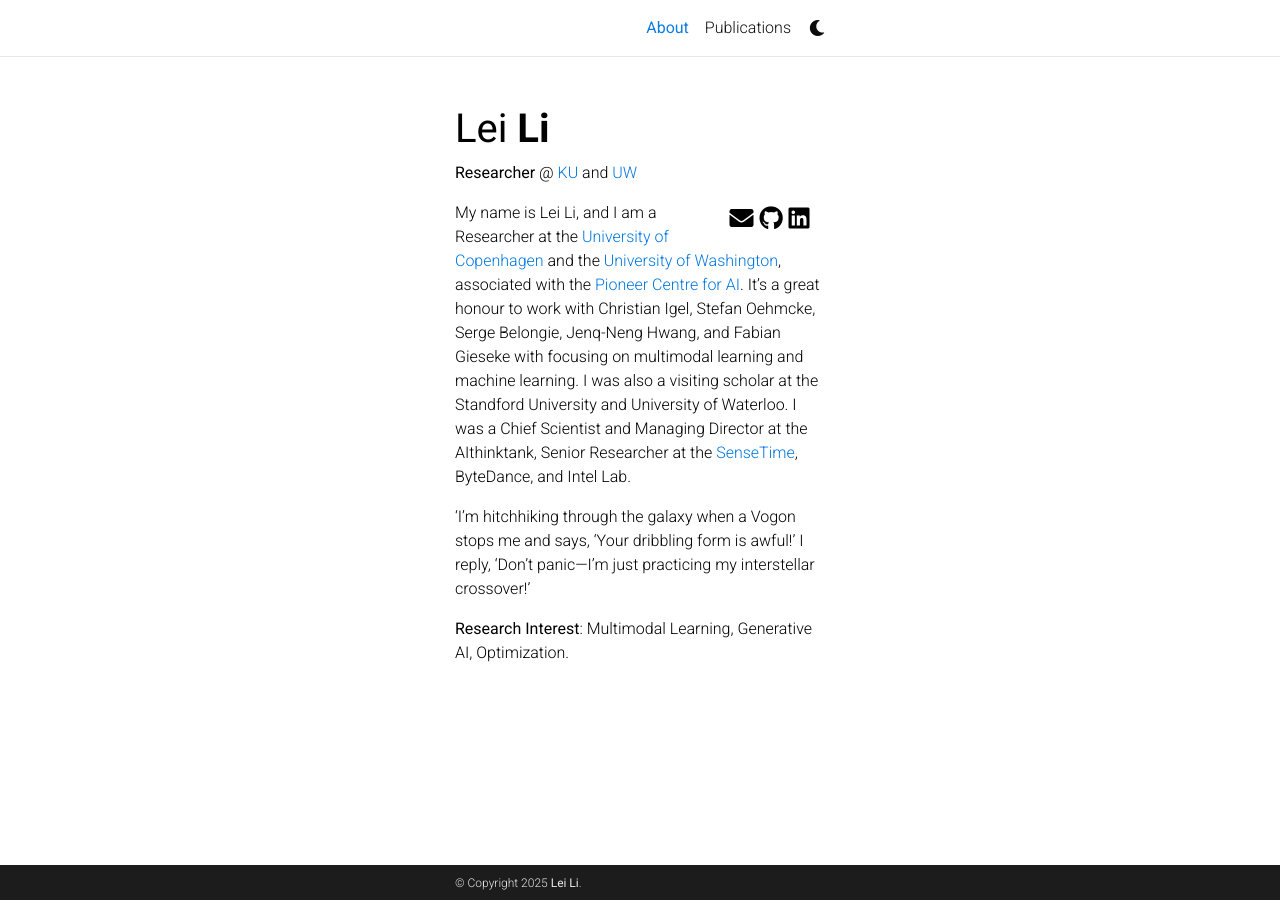
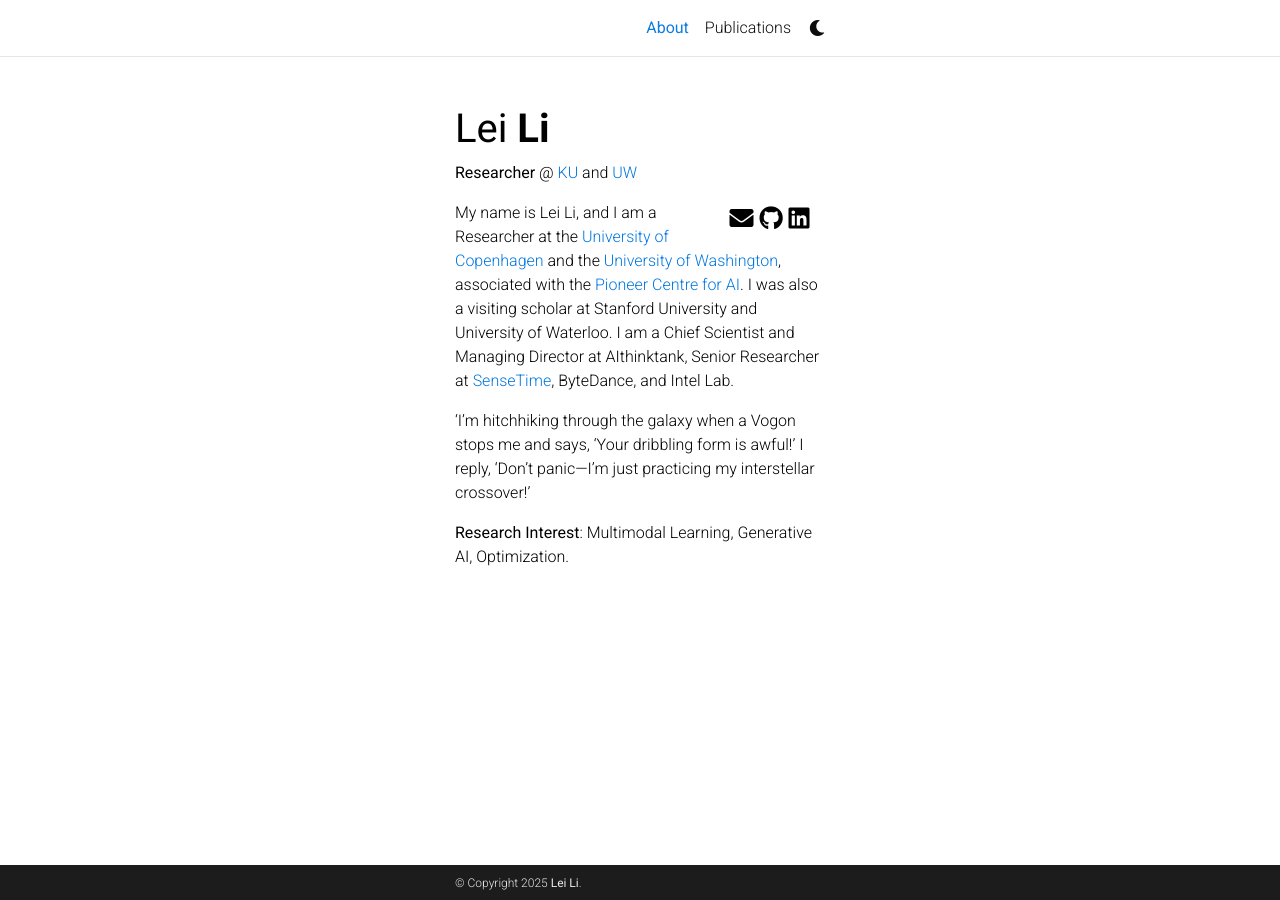
Before and after one commit to llei66/li-lei.github.io, a Jekyll site: the page built from _pages/about.md, in a window 1280 px wide. Built offline with Jekyll 4.4.1, drawn with Linux system fonts in a browser that asks for light colours; comment, search, counter and statistics services are not loaded; a style sheet for code colours, icons or effects is not loaded.

Commit message:
Update about.md

```diff
--- a/_pages/about.md
+++ b/_pages/about.md
@@ -20,7 +20,7 @@
 social: true  # includes social icons at the bottom of the page
 ---
 
-  My name is Lei Li, and I am a Researcher at the [University of Copenhagen](https://www.ku.dk/en) and the [University of Washington](https://www.washington.edu/), associated with the [Pioneer Centre for AI](https://www.aicentre.dk/). It's a great honour to work with Christian Igel, Stefan Oehmcke, Serge Belongie, Jenq-Neng Hwang, and Fabian Gieseke with focusing on multimodal learning and machine learning. I was also a visiting scholar at the Standford University and University of Waterloo. I was a Chief Scientist and Managing Director at the AIthinktank, Senior Researcher at the [SenseTime](https://www.sensetime.com/en), ByteDance, and Intel Lab.
+  My name is Lei Li, and I am a Researcher at the [University of Copenhagen](https://www.ku.dk/en) and the [University of Washington](https://www.washington.edu/), associated with the [Pioneer Centre for AI](https://www.aicentre.dk/). I was also a visiting scholar at Stanford University and University of Waterloo. I am a Chief Scientist and Managing Director at AIthinktank, Senior Researcher at [SenseTime](https://www.sensetime.com/en), ByteDance, and Intel Lab.
 
   ‘I'm hitchhiking through the galaxy when a Vogon stops me and says, 'Your dribbling form is awful!' I reply, 'Don't panic—I'm just practicing my interstellar crossover!'
 
```
